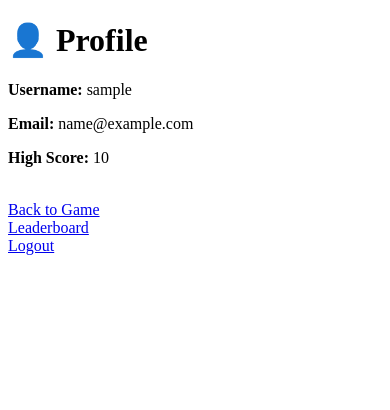
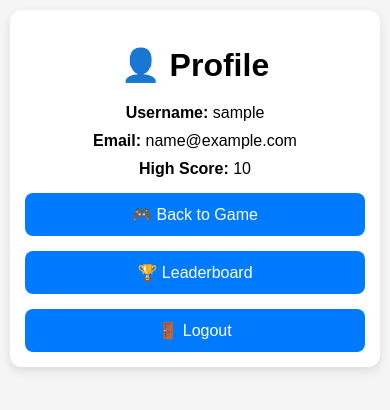
Before and after one commit to joshray7/NigeriaMapGame, a Flask app: page /profile in a window 390 px wide. Shown: the top 410 px of the page. Run offline with Flask 3, Linux system fonts and the light colour scheme; a user stored in the database is signed in; tables that the repository leaves empty hold one stand-in row (values such as "Sample post").

Commit message:
mobile responsiveness

```diff
--- a/templates/profile.html
+++ b/templates/profile.html
@@ -2,20 +2,83 @@
 <html>
 <head>
     <title>Profile</title>
+
+    <!-- VERY IMPORTANT FOR MOBILE -->
+    <meta name="viewport" content="width=device-width, initial-scale=1.0">
+
+    <style>
+        body {
+            font-family: Arial, sans-serif;
+            margin: 0;
+            padding: 0;
+            background: #f5f5f5;
+        }
+
+        .container {
+            max-width: 400px;
+            margin: auto;
+            padding: 20px;
+        }
+
+        .card {
+            background: white;
+            padding: 20px;
+            border-radius: 12px;
+            box-shadow: 0 4px 10px rgba(0,0,0,0.1);
+            text-align: center;
+        }
+
+        h1 {
+            margin-bottom: 20px;
+        }
+
+        .info {
+            margin: 10px 0;
+            font-size: 16px;
+        }
+
+        .btn {
+            display: block;
+            margin-top: 15px;
+            padding: 12px;
+            background: #007bff;
+            color: white;
+            text-decoration: none;
+            border-radius: 8px;
+        }
+
+        .btn:hover {
+            background: #0056b3;
+        }
+
+        @media (max-width: 500px) {
+            .container {
+                padding: 10px;
+            }
+
+            .card {
+                padding: 15px;
+            }
+        }
+    </style>
 </head>
+
 <body>
 
-<h1>👤 Profile</h1>
+<div class="container">
+    <div class="card">
+        <h1>👤 Profile</h1>
 
-<p><strong>Username:</strong> {{ username }}</p>
-<p><strong>Email:</strong> {{ email }}</p>
-<p><strong>High Score:</strong> {{ high_score }}</p>
+        <p class="info"><strong>Username:</strong> <span id="username">{{ username }}</span></p>
+        <p class="info"><strong>Email:</strong> <span id="email">{{ email }}</span></p>
+        <p class="info"><strong>High Score:</strong> <span id="score">{{ high_score }}</span></p>
 
-<br>
+        <a href="/game" class="btn">🎮 Back to Game</a>
+        <a href="/leaderboard" class="btn">🏆 Leaderboard</a>
+        <a href="/logout" class="btn">🚪 Logout</a>
+    </div>
+</div>
 
-<a href="/game">Back to Game</a><br>
-<a href="/leaderboard">Leaderboard</a><br>
-<a href="/logout">Logout</a>
 
 </body>
 </html>
```
